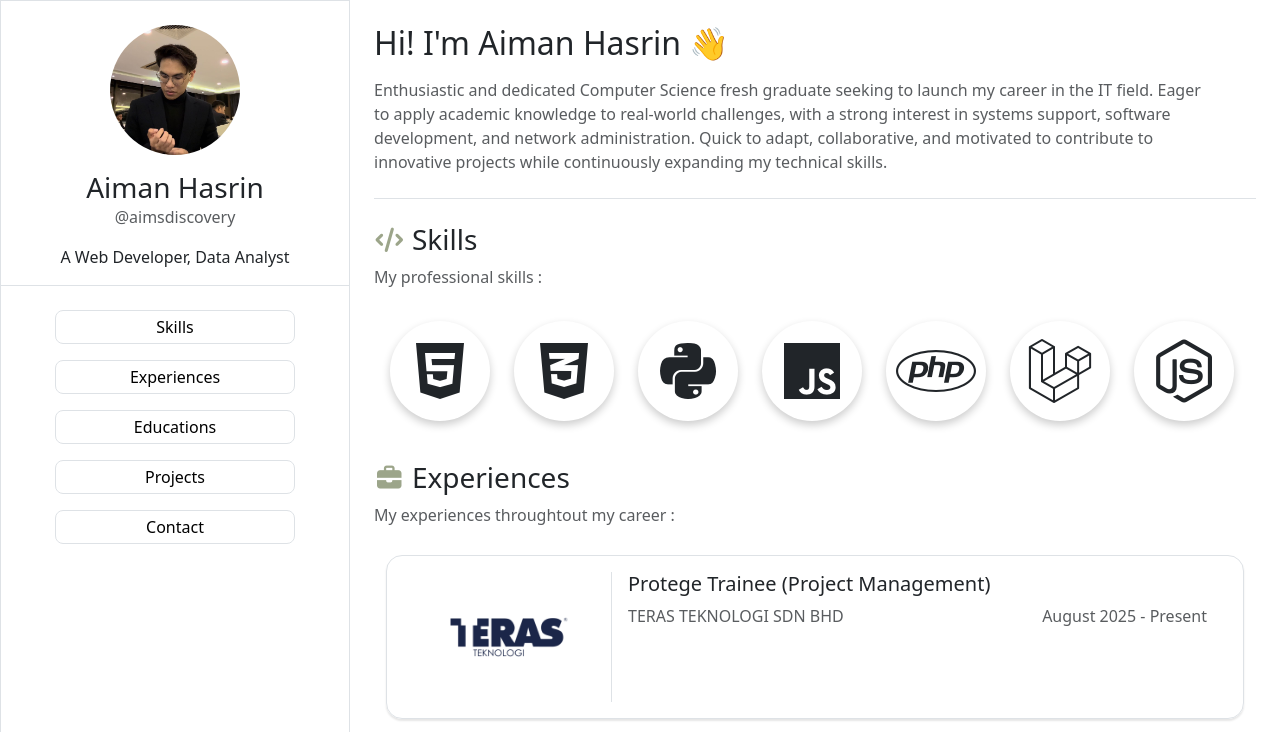
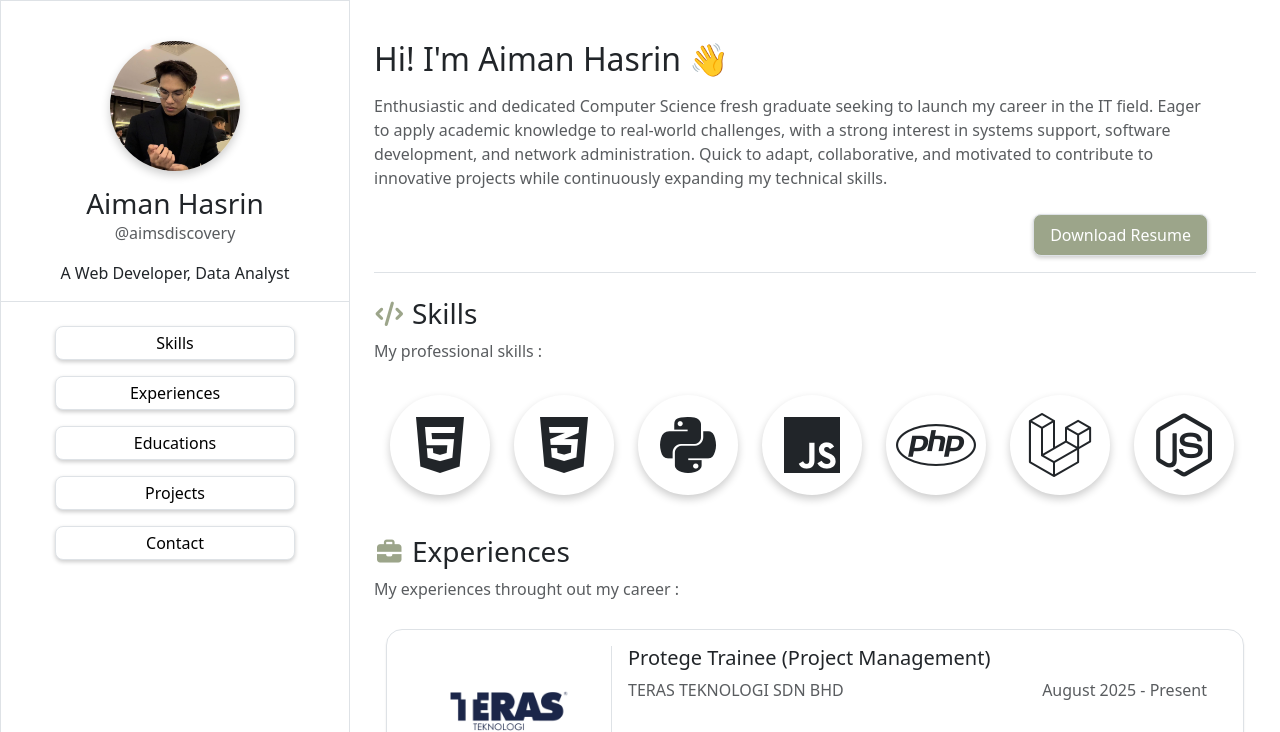
Before and after one commit to Aimsdiscovery/My-Portfolio, a plain HTML site: page index.html in a window 1280 px wide. Shown: the top 732 px of the page. Drawn offline with nearby package versions, Linux system fonts and the light colour scheme.

Commit message:
29/8 update

```diff
--- a/index.html
+++ b/index.html
@@ -8,8 +8,8 @@
     <link rel="stylesheet" href="https://cdnjs.cloudflare.com/ajax/libs/font-awesome/7.0.0/css/all.min.css"/>
     <title>Portfolio</title>
 </head>
-<body>
-    <nav class="sidebar border d-flex flex-column">
+<body class="mt-3">
+    <nav class="sidebar border d-flex flex-column pt-3">
         <div class="border-bottom text-center pt-4">
             <img src="profilepic.jpeg" alt="Profile Picture" class="circle-img" width="150" height="150">
             <h3 class="pt-3 pb-0 mb-0">Aiman Hasrin</h3>
@@ -29,13 +29,16 @@
 
     <div class="content p-4">
 
-        <div class="introduction  border-bottom">
+        <div class="introduction  border-bottom d-flex flex-column">
             <h2>Hi! I'm Aiman Hasrin &#x1F44B;</h2>
             <p class="text-muted pe-5 py-2">
             Enthusiastic and dedicated Computer Science fresh graduate seeking to launch my career in the IT
             field. Eager to apply academic knowledge to real-world challenges, with a strong interest in systems
             support, software development, and network administration. Quick to adapt, collaborative, and
             motivated to contribute to innovative projects while continuously expanding my technical skills.
+            <div class="d-flex justify-content-end pe-5 mb-3">
+                <a class="download-button border rounded-3 py-2 px-3 text-decoration-none" href="resume.pdf" target="_blank">Download Resume</a>
+            </div>
         </div>
 
         <div class="skills pt-4">
@@ -68,7 +71,7 @@
 
         <div class="experiences pt-4">
             <h3 class=""><i class="fa-solid fa-briefcase fa-sm softerblack"></i> Experiences</h3>
-            <p class="text-muted">My experiences throughtout my career :</p>
+            <p class="text-muted">My experiences throught out my career :</p>
             <div class="row py-1 px-4">
                 <div class="exp-items col-12 py-2 my-2 border rounded-4">
                     <div class="row m-2">
--- a/style.css
+++ b/style.css
@@ -27,6 +27,7 @@ ul {
     width: 240px;
     background-color: white;
     transition: color 0.3s ease, background-color 0.3s ease, transform 0.3s ease;
+    box-shadow: 0 2px 4px rgba(0, 0, 0, 0.2);
 }
 
 .sidebar-button:hover {
@@ -36,6 +37,19 @@ ul {
 .sidebar-button:hover {
      background-color: black;
      color: white;
+}
+
+.download-button {
+    background-color: #9ca58a;
+    color: white;
+    box-shadow: 0 2px 4px rgba(0, 0, 0, 0.2);
+    transition: color 0.3s ease, background-color 0.3s ease, transform 0.3s ease;
+}
+
+.download-button:hover {
+    transform: scale(1.05);
+    background-color: black;
+    color: white;
 }
 
 .icon-circle {
@@ -60,6 +74,8 @@ ul {
     height: 130px;      /* fixed size */
     object-fit: cover;  /* crop and fill the circle */
     border-radius: 50%; /* makes it circular */
+    box-shadow: 0 4px 10px rgba(0, 0, 0, 0.2);
+
 }
 
 .contact {
@@ -113,6 +129,7 @@ ul {
     text-decoration: none;   /* remove underline */
     color: inherit;
     transition: transform 0.3s ease;
+    box-shadow: 0 4px 8px rgba(0, 0, 0, 0.2);
   }
 
   .contact-circle:hover{
```
Also changed, not shown: 1 other file.
